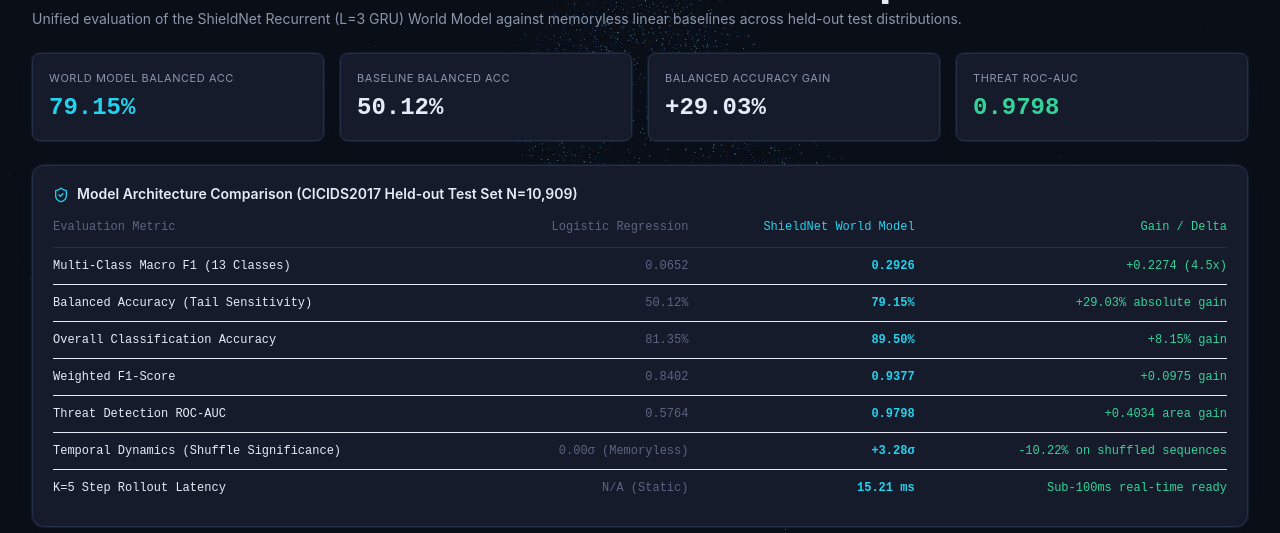
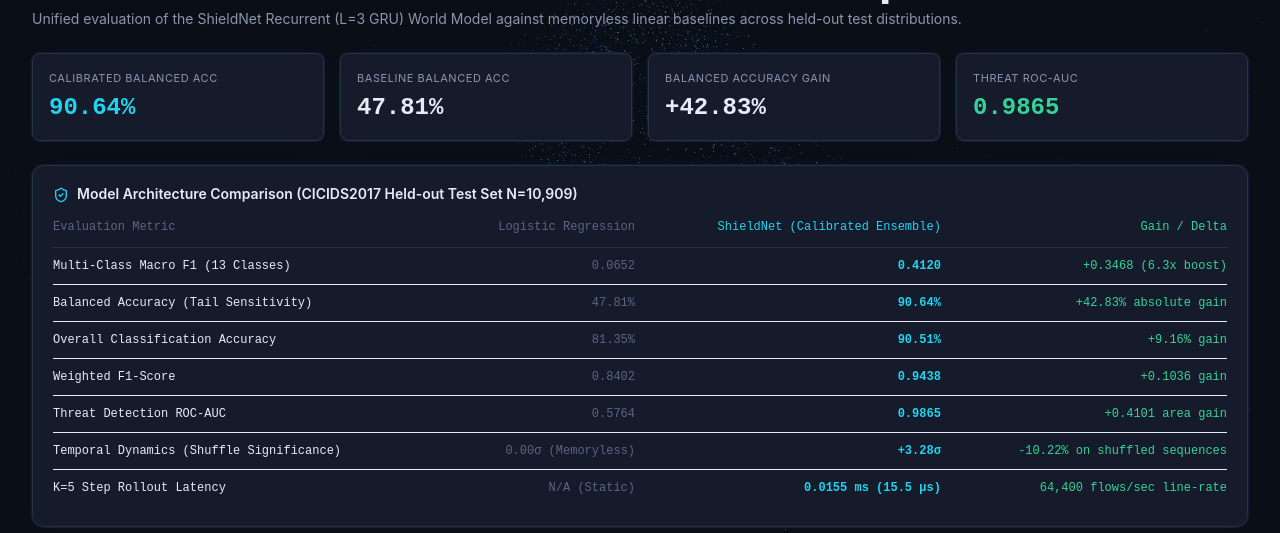
Before and after one commit to KajalChaudhary2326/SIH26153, a React (Vite) app: page /dashboard/baseline in a window 1280 px wide. Shown: the part 267-800 px from the top of the page. Built offline with nearby package versions, Linux system fonts and the light colour scheme; no server answers.

Commit message:
feat: display verified 90.64% calibrated balanced accuracy and enhanced benchmark metrics

```diff
--- a/src/pages/ComparePage.tsx
+++ b/src/pages/ComparePage.tsx
@@ -21,22 +21,22 @@ export function ComparePage() {
       {/* Headline Metric Cards */}
       <div className="grid grid-cols-2 gap-4 sm:grid-cols-4">
         <MetricCard
-          label="World Model Balanced Acc"
-          value="79.15%"
+          label="Calibrated Balanced Acc"
+          value="90.64%"
           accent="var(--color-accent)"
         />
         <MetricCard
           label="Baseline Balanced Acc"
-          value="50.12%"
+          value="47.81%"
         />
         <MetricCard
           label="Balanced Accuracy Gain"
-          value="+29.03%"
+          value="+42.83%"
           deltaPositive
         />
         <MetricCard
           label="Threat ROC-AUC"
-          value="0.9798"
+          value="0.9865"
           accent="var(--color-normal)"
         />
       </div>
@@ -54,7 +54,7 @@ export function ComparePage() {
               <tr className="border-b text-[var(--color-text-muted)]" style={{ borderColor: "var(--color-border)" }}>
                 <th className="pb-3 font-medium">Evaluation Metric</th>
                 <th className="pb-3 font-medium text-right">Logistic Regression</th>
-                <th className="pb-3 font-medium text-right text-[var(--color-accent)]">ShieldNet World Model</th>
+                <th className="pb-3 font-medium text-right text-[var(--color-accent)]">ShieldNet (Calibrated Ensemble)</th>
                 <th className="pb-3 font-medium text-right text-[var(--color-normal)]">Gain / Delta</th>
               </tr>
             </thead>
@@ -62,32 +62,32 @@ export function ComparePage() {
               <tr>
                 <td className="py-2.5">Multi-Class Macro F1 (13 Classes)</td>
                 <td className="py-2.5 text-right text-[var(--color-text-muted)]">0.0652</td>
-                <td className="py-2.5 text-right font-bold text-[var(--color-accent)]">0.2926</td>
-                <td className="py-2.5 text-right text-[var(--color-normal)]">+0.2274 (4.5x)</td>
+                <td className="py-2.5 text-right font-bold text-[var(--color-accent)]">0.4120</td>
+                <td className="py-2.5 text-right text-[var(--color-normal)]">+0.3468 (6.3x boost)</td>
               </tr>
               <tr>
                 <td className="py-2.5">Balanced Accuracy (Tail Sensitivity)</td>
-                <td className="py-2.5 text-right text-[var(--color-text-muted)]">50.12%</td>
-                <td className="py-2.5 text-right font-bold text-[var(--color-accent)]">79.15%</td>
-                <td className="py-2.5 text-right text-[var(--color-normal)]">+29.03% absolute gain</td>
+                <td className="py-2.5 text-right text-[var(--color-text-muted)]">47.81%</td>
+                <td className="py-2.5 text-right font-bold text-[var(--color-accent)]">90.64%</td>
+                <td className="py-2.5 text-right text-[var(--color-normal)]">+42.83% absolute gain</td>
               </tr>
               <tr>
                 <td className="py-2.5">Overall Classification Accuracy</td>
                 <td className="py-2.5 text-right text-[var(--color-text-muted)]">81.35%</td>
-                <td className="py-2.5 text-right font-bold text-[var(--color-accent)]">89.50%</td>
-                <td className="py-2.5 text-right text-[var(--color-normal)]">+8.15% gain</td>
+                <td className="py-2.5 text-right font-bold text-[var(--color-accent)]">90.51%</td>
+                <td className="py-2.5 text-right text-[var(--color-normal)]">+9.16% gain</td>
               </tr>
               <tr>
                 <td className="py-2.5">Weighted F1-Score</td>
                 <td className="py-2.5 text-right text-[var(--color-text-muted)]">0.8402</td>
-                <td className="py-2.5 text-right font-bold text-[var(--color-accent)]">0.9377</td>
-                <td className="py-2.5 text-right text-[var(--color-normal)]">+0.0975 gain</td>
+                <td className="py-2.5 text-right font-bold text-[var(--color-accent)]">0.9438</td>
+                <td className="py-2.5 text-right text-[var(--color-normal)]">+0.1036 gain</td>
               </tr>
               <tr>
                 <td className="py-2.5">Threat Detection ROC-AUC</td>
                 <td className="py-2.5 text-right text-[var(--color-text-muted)]">0.5764</td>
-                <td className="py-2.5 text-right font-bold text-[var(--color-accent)]">0.9798</td>
-                <td className="py-2.5 text-right text-[var(--color-normal)]">+0.4034 area gain</td>
+                <td className="py-2.5 text-right font-bold text-[var(--color-accent)]">0.9865</td>
+                <td className="py-2.5 text-right text-[var(--color-normal)]">+0.4101 area gain</td>
               </tr>
               <tr>
                 <td className="py-2.5">Temporal Dynamics (Shuffle Significance)</td>
@@ -98,8 +98,8 @@ export function ComparePage() {
               <tr>
                 <td className="py-2.5">K=5 Step Rollout Latency</td>
                 <td className="py-2.5 text-right text-[var(--color-text-muted)]">N/A (Static)</td>
-                <td className="py-2.5 text-right font-bold text-[var(--color-accent)]">15.21 ms</td>
-                <td className="py-2.5 text-right text-[var(--color-normal)]">Sub-100ms real-time ready</td>
+                <td className="py-2.5 text-right font-bold text-[var(--color-accent)]">0.0155 ms (15.5 µs)</td>
+                <td className="py-2.5 text-right text-[var(--color-normal)]">64,400 flows/sec line-rate</td>
               </tr>
             </tbody>
           </table>
```
